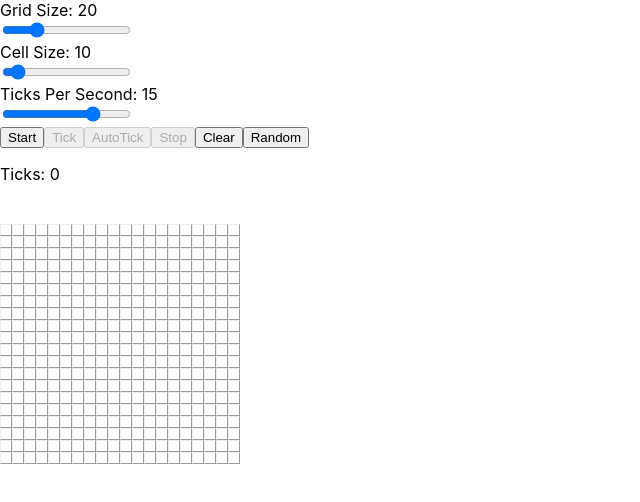
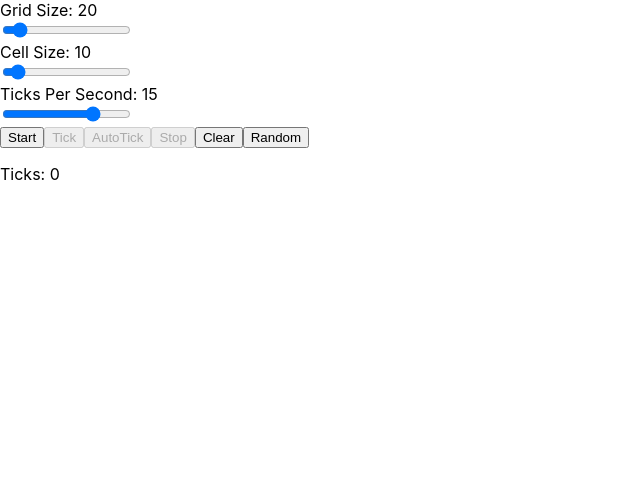
Before and after one commit to James-Quigley/life, a React (Create React App) app: page / in a window 1280 px wide. Shown: the top 502 px of the page, without its empty margins (0-640 px from the left). Built offline with nearby package versions, Linux system fonts and the light colour scheme.

Commit message:
Try using canvas to see how it impacts perf

```diff
--- a/src/App.tsx
+++ b/src/App.tsx
@@ -6,6 +6,7 @@ import CellComponent from './CellComponent';
 import RowComponent from './RowComponent';
 import Cell from './Cell';
 import Grid from './Grid';
+import Canvas from './Canvas';
 
 interface State {
   size: number
@@ -74,7 +75,7 @@ class App extends React.Component<{}, State> {
 
         <label htmlFor="size">Grid Size: {this.state.size}</label>
         <br />
-        <input type="range" min="3" max="75" value={this.state.size} name="size" onChange={(e) => {
+        <input type="range" min="3" max="200" value={this.state.size} name="size" onChange={(e) => {
           const newSize = parseInt(e.target.value);
           this.setState({
             size: newSize,
@@ -134,11 +135,12 @@ class App extends React.Component<{}, State> {
         <br />
         <p>Ticks: {this.state.ticks}</p>
         <br />
-        {
+        <Canvas gridSize={this.state.size} cellSize={this.state.cellSize} grid={this.state.grid} />
+        {/* {
           this.state.grid.cells.map((arr) =>
             <RowComponent cellClick={this.toggleCell} key={arr[0].x} style={{ padding: 0, margin: 0, height: `${this.state.cellSize + 2}px` }} cellSize={this.state.cellSize} row={arr} started={this.state.started} />
           )
-        }
+        } */}
       </div>
     );
   }
--- /dev/null
+++ b/src/Canvas.tsx
@@ -0,0 +1,36 @@
+import * as React from 'react';
+import Grid from './Grid';
+import Cell from './Cell';
+
+interface Props {
+  gridSize: number
+  cellSize: number
+  grid: Grid
+}
+
+export default class extends React.PureComponent {
+  props: Props;
+
+  constructor(props: Props){
+    super(props);
+    this.props = props;
+  }
+
+  componentWillUpdate(nextProps: Props) {
+    // @ts-ignore
+    let canvas = this.refs.canvas.getContext('2d');
+    if (canvas){
+      for(let x = 0; x < nextProps.gridSize; x++){
+        for (let y = 0; y < nextProps.gridSize; y++) {
+          canvas.fillStyle = nextProps.grid.cells[x][y].alive ? "#5be018" : "#fff"
+          canvas.fillRect(x * nextProps.cellSize, y * nextProps.cellSize, nextProps.cellSize, nextProps.cellSize);
+        }
+      }
+    }
+  }
+
+  render() {
+
+    return <canvas ref="canvas" width={(this.props.cellSize * this.props.gridSize)} height={(this.props.cellSize * this.props.gridSize)}/>;
+  }
+}
--- /dev/null
+++ b/src/react-app-env.d.ts
@@ -0,0 +1 @@
+/// <reference types="react-scripts" />
```
Also changed, not shown: 1 other file (tests, documents, lock files or other folders).
